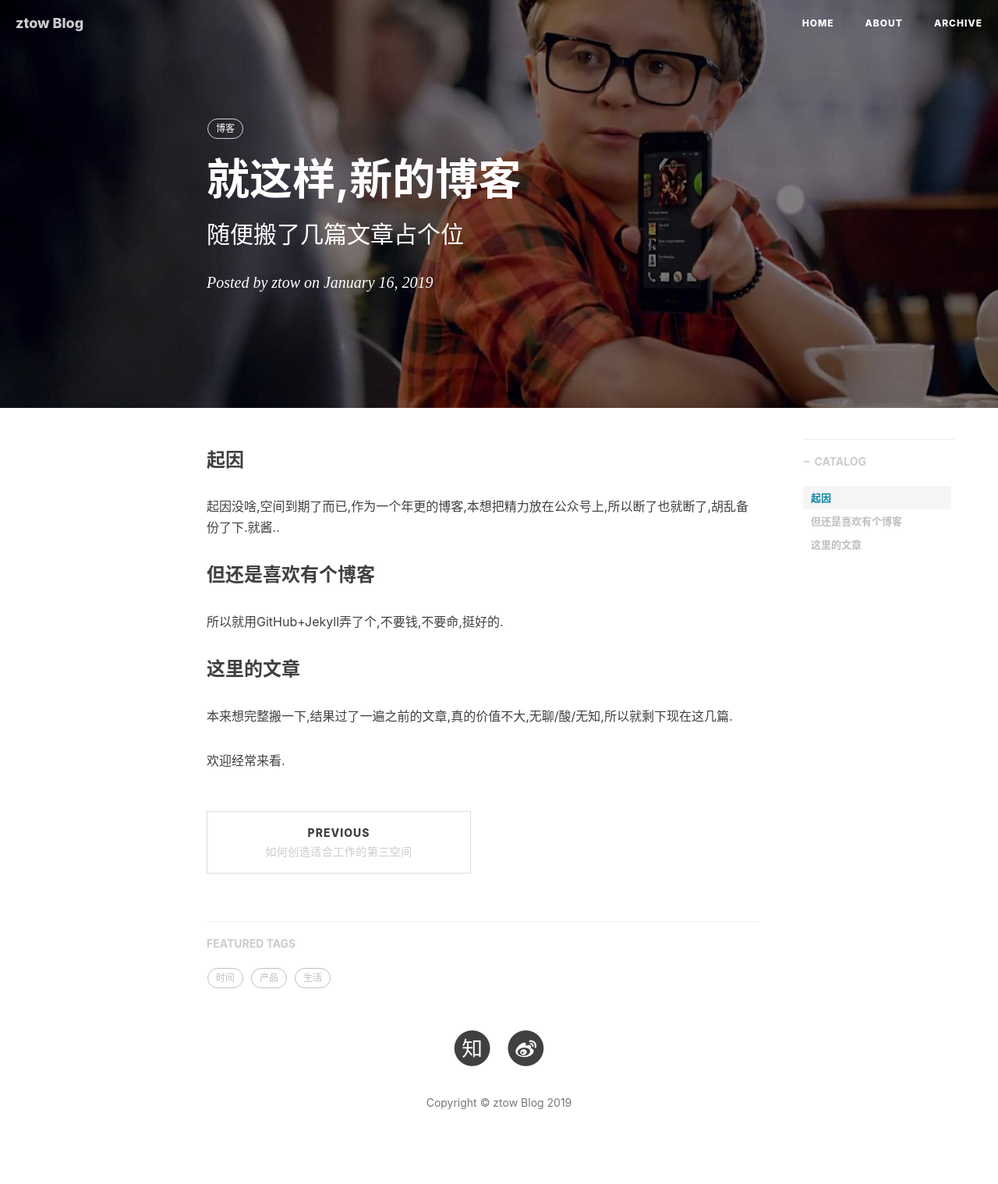
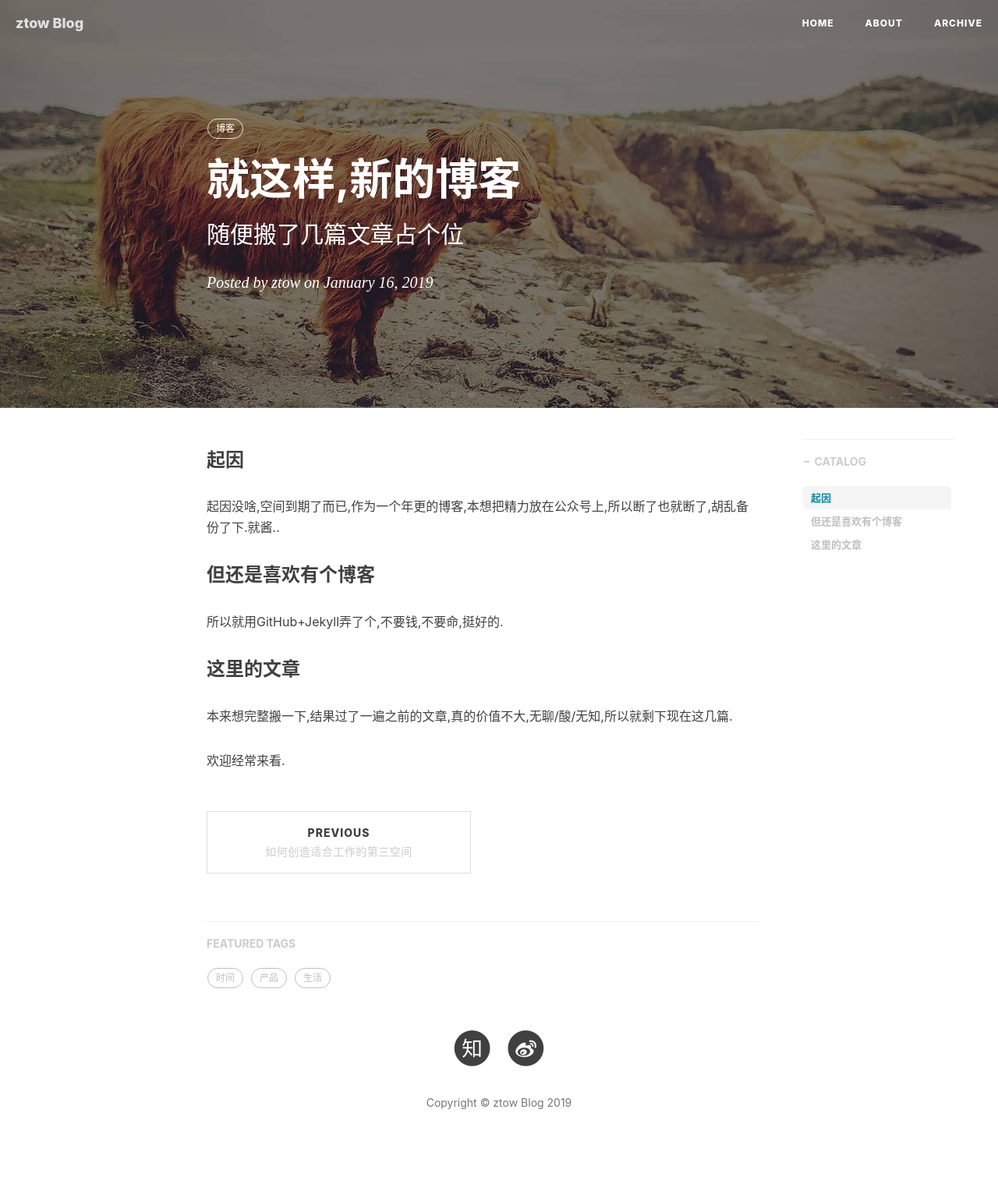
Before and after one commit to ztow/wdphoto, a Jekyll site: the page built from _posts/2019-01-16-hahaha.md, in a window 1280 px wide. Shown: the whole page at 78% size. Built offline with Jekyll 4.4.1, drawn with Linux system fonts in a browser that asks for light colours; nearby versions of some CDN libraries; comment, search, counter and statistics services are not loaded.

Commit message:
no message

```diff
--- a/_posts/2019-01-16-hahaha.md
+++ b/_posts/2019-01-16-hahaha.md
@@ -3,7 +3,7 @@ layout: post
 title: "就这样,新的博客"
 subtitle: "随便搬了几篇文章占个位"
 author: "ztow"
-header-img: "img/post-bg-digital-native.jpg"
+header-img: "img/contact-bg.jpg"
 catalog: true
 tags:
   - 博客
```
Also changed, not shown: _posts/2018-10-08-All-You-Zombies.md (line endings or trailing spaces), img/avatar-hux.jpg (deleted), img/blog-desktop.jpg (deleted), img/blog-keynote.jpg (deleted), img/blog-md-navbar.gif (deleted), img/blog-sidebar.jpg (deleted), 1 other file.
